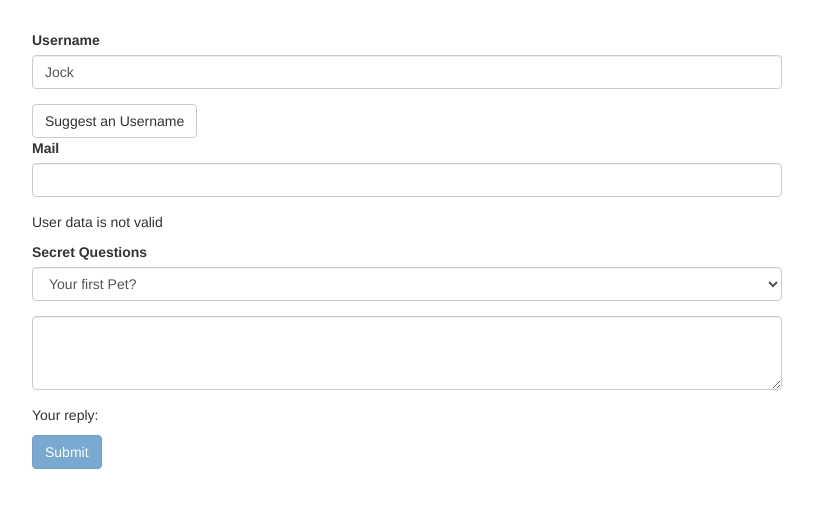
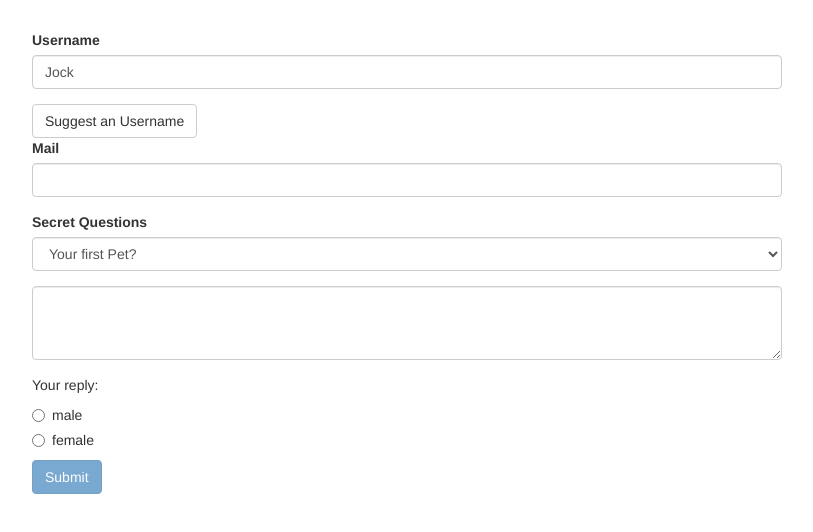
Before and after one commit to jock-dalby/angular-udemy, an Angular app in the folder 07_Template_Driven_Forms/: page / in a window 1280 px wide. Shown: the top 532 px of the page, without its empty margins (233-1046 px from the left). Built offline with nearby package versions, Linux system fonts and the light colour scheme.

Commit message:
use setValue and patchValue

```diff
--- a/07_Template_Driven_Forms/src/app/app.component.html
+++ b/07_Template_Driven_Forms/src/app/app.component.html
@@ -19,7 +19,7 @@
                     required
             >
           </div>
-          <button class="btn btn-default" type="button">Suggest an Username</button>
+          <button class="btn btn-default" type="button" (click)="suggestUserName()">Suggest an Username</button>
           <div class="form-group">
             <label for="email">Mail</label>
             <input
@@ -35,7 +35,7 @@
             <span class="help-block" *ngIf="!email.valid && email.touched">Please enter a valid email!</span>
           </div>
         </div>
-        <p *ngIf="!userData.valid">User data is not valid</p>
+        <p *ngIf="!userData.valid && userData.touched">User data is not valid</p>
         <div class="form-group">
           <label for="secret">Secret Questions</label>
           <select
@@ -58,6 +58,16 @@
           ></textarea>
         </div>
         <p>Your reply: {{ answer }}</p>
+        <div class="radio" *ngFor="let gender of genders">
+          <label>
+            <input
+                    type="radio"
+                    name="gender"
+                    ngModel
+                    [value]="gender">
+            {{ gender }}
+          </label>
+        </div>
         <button
                 class="btn btn-primary"
                 type="submit"
--- a/07_Template_Driven_Forms/src/app/app.component.ts
+++ b/07_Template_Driven_Forms/src/app/app.component.ts
@@ -10,12 +10,33 @@
 
   defaultName = "Jock";
   answer = '';
+  genders = ['male', 'female'];
 
   @ViewChild('f') signupForm: NgForm;
   @ViewChild('userData') userData: FormGroup;
 
+
+// using .setValue is not a great approach becaus ehave to pass it an object that is an exact replication of the existing js object.
+// Therefore if there are already values in other fields they will be overwritten.
+
+  // suggestUserName() {
+  //   const suggestedName = 'Superuser';
+  //   this.signupForm.setValue({
+  //     userData: {
+  //       name: suggestedName,
+  //       email: ''
+  //     },
+  //     secret: 'pet',
+  //     questionAnswer: '',
+  //     gender: 'male'
+  //   });
+  // };
+
+  // Better way. patchValue allows you to overwrite specific certain controls.
+
   suggestUserName() {
     const suggestedName = 'Superuser';
+    this.signupForm.form.patchValue({userData: {name: suggestedName}});
   }
 
   onSubmit() {
```
